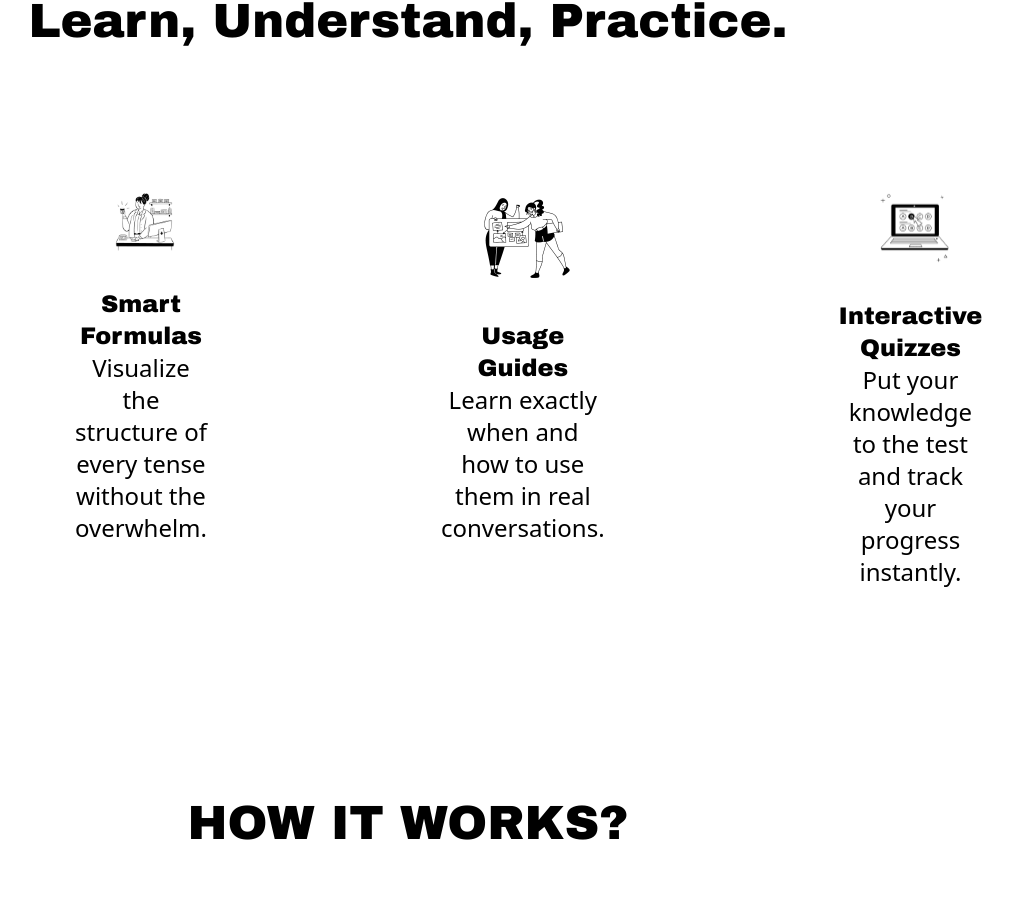
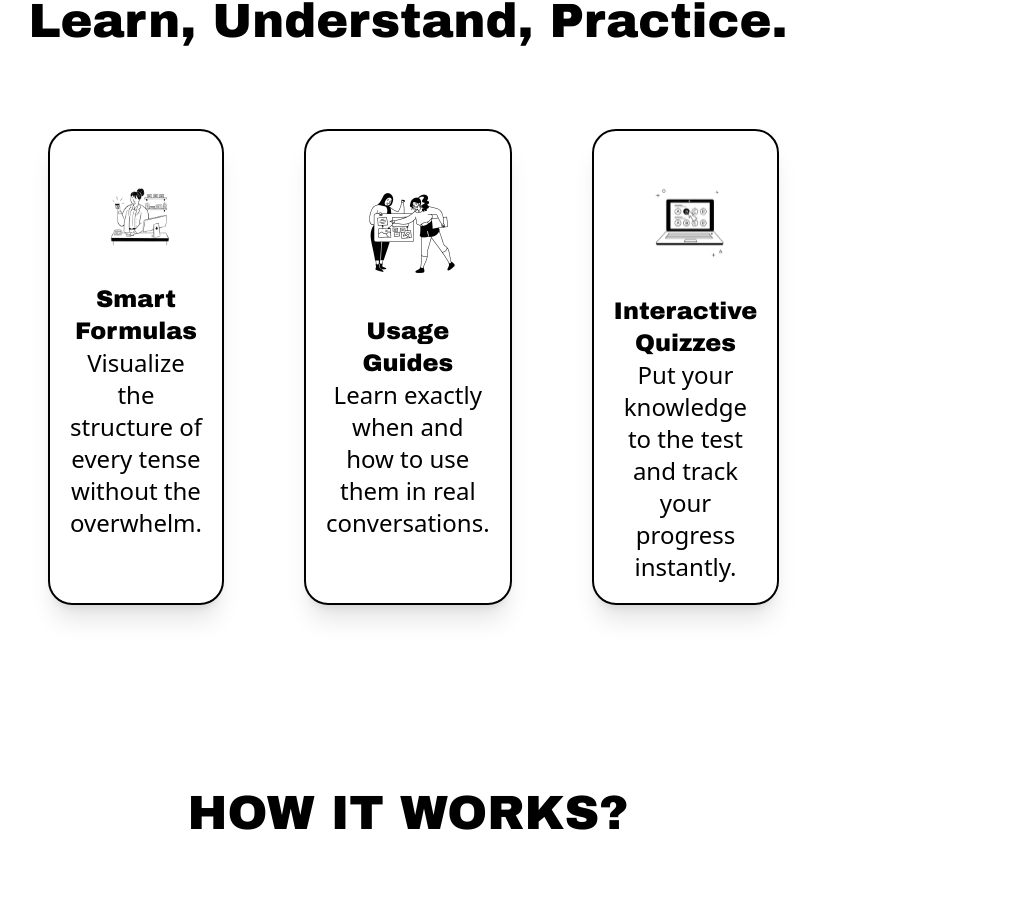
Before and after one commit to YO-SP/Jago-Tenses, a React (Vite) app: page / in a window 1280 px wide. Shown: the part 1971-2886 px from the top of the page, without its empty margins (232-1245 px from the left). Built offline with nearby package versions, Linux system fonts and the light colour scheme.

Commit message:
Mengubah tampilan card

```diff
--- a/package.json
+++ b/package.json
@@ -13,6 +13,7 @@
     "@tailwindcss/vite": "^4.1.18",
     "react": "^19.2.0",
     "react-dom": "^19.2.0",
+    "react-router-dom": "^7.11.0",
     "tailwindcss": "^4.1.18"
   },
   "devDependencies": {
--- a/src/pages/Homepage.jsx
+++ b/src/pages/Homepage.jsx
@@ -46,7 +46,7 @@ export default function Homepage() {
           <div class="flex justify-center">
             <div class="flex flex-col">
               <div class="flex mt-20">
-                <div class="inline-flex items-center bg-amber-200 px-8 py-6 rounded-xl transition duration-200 ease-in-out transform hover:scale-105">
+                <div class="w-full inline-flex items-center bg-amber-200 px-8 py-6 rounded-xl transition duration-200 ease-in-out transform hover:scale-105">
                   <img class="w-15 h-15" src="src/assets/one.svg" />
 
                   <div class="ml-10">
@@ -61,7 +61,7 @@ export default function Homepage() {
               </div>
 
               <div class="flex mt-15 ">
-                <div class="inline-flex items-center bg-amber-200 px-8 py-6 rounded-xl transition duration-200 ease-in-out transform hover:scale-105">
+                <div class="w-full inline-flex items-center bg-amber-200 px-8 py-6 rounded-xl transition duration-200 ease-in-out transform hover:scale-105">
                   <img class="w-15 h-15" src="src/assets/two.svg" />
 
                   <div class="ml-10">
@@ -76,7 +76,7 @@ export default function Homepage() {
               </div>
 
               <div class="flex mt-15">
-                <div class="inline-flex items-center bg-amber-200 px-8 py-6 rounded-xl transition duration-200 ease-in-out transform hover:scale-105">
+                <div class="w-full inline-flex items-center bg-amber-200 px-8 py-6 rounded-xl transition duration-200 ease-in-out transform hover:scale-105">
                   <img class="w-15 h-15" src="src/assets/three.svg" />
 
                   <div class="ml-10">
@@ -94,18 +94,13 @@ export default function Homepage() {
         </div>
       </div>
 
-
-
-
-
-
       <div>
         <h2 class="text-black font-['Archivo_Black'] text-center text-5xl mt-50">
           Learn, Understand, Practice.
         </h2>
 
-        <div class="flex justify-between mx-70 gap-45 my-21">
-          <div class="border-3 border-transparent hover:border-black rounded-4xl p-6 transition-colors duration-250 hover:bg-amber-200">
+        <div class="flex justify-between mx-70 gap-20 my-21">
+          <div class="p-5 border-2 border-black rounded-3xl transition duration-190 ease-in-out transform hover:scale-105 hover:bg-amber-200 shadow-xl hover:shadow-xl/60">
             <img class="ml-9 py-8 pr-16" src="src/assets/formula.svg"></img>
             <h2 class="font-['Archivo_Black'] text-center text-2xl">
               Smart Formulas
@@ -115,7 +110,7 @@ export default function Homepage() {
             </p>
           </div>
 
-          <div class="border-3 border-transparent hover:border-black rounded-4xl p-6 transition-colors duration-250 hover:bg-amber-200">
+          <div class="p-5 border-2 border-black rounded-3xl transition duration-190 ease-in-out transform hover:scale-105 hover:bg-amber-200 shadow-xl hover:shadow-xl/60">
             <img class="ml-9 py-8 pr-16" src="src/assets/guide.svg"></img>
             <h2 class="font-['Archivo_Black'] text-center text-2xl">
               Usage Guides
@@ -125,7 +120,7 @@ export default function Homepage() {
             </p>
           </div>
 
-          <div class="border-3 border-transparent hover:border-black rounded-4xl p-6 transition-colors duration-250 hover:bg-amber-200">
+          <div class="p-5 border-2 border-black rounded-3xl transition duration-190 ease-in-out transform hover:scale-105 hover:bg-amber-200 shadow-xl hover:shadow-xl/60">
             <img class="ml-9 py-8 pr-16" src="src/assets/Quiz.svg"></img>
             <h2 class="font-['Archivo_Black'] text-center text-2xl">
               Interactive Quizzes
@@ -146,7 +141,7 @@ export default function Homepage() {
           <div class="flex justify-center">
             <div class="flex flex-col">
               <div class="flex mt-20 ml-7 transition duration-200 ease-in-out transform hover:scale-105">
-                <div class="inline-flex items-center bg-amber-200 px-8 py-6 rounded-xl">
+                <div class="w-full inline-flex items-center bg-amber-200 px-8 py-6 rounded-xl">
                   <img class="w-15 h-15" src="src/assets/one.svg" />
 
                   <div class="ml-10">
@@ -161,7 +156,7 @@ export default function Homepage() {
               </div>
 
               <div class="flex mt-15 ml-7 transition duration-200 ease-in-out transform hover:scale-105">
-                <div class="inline-flex items-center bg-amber-200 px-8 py-6 rounded-xl">
+                <div class="w-full inline-flex items-center bg-amber-200 px-8 py-6 rounded-xl">
                   <img class="w-15 h-15" src="src/assets/two.svg" />
 
                   <div class="ml-10">
@@ -176,7 +171,7 @@ export default function Homepage() {
               </div>
 
               <div class="flex mt-15 ml-7 transition duration-200 ease-in-out transform hover:scale-105">
-                <div class="inline-flex items-center bg-amber-200 px-8 py-6 rounded-xl">
+                <div class="w-full inline-flex items-center bg-amber-200 px-8 py-6 rounded-xl">
                   <img class="w-15 h-15" src="src/assets/three.svg" />
 
                   <div class="ml-10">
```
Also changed, not shown: 1 other file (tests, documents, lock files or other folders).
